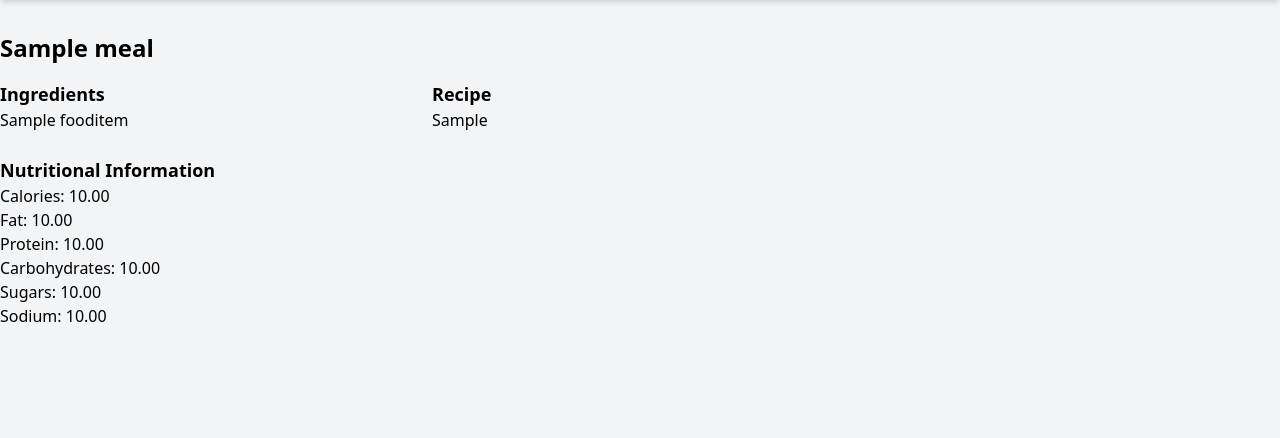
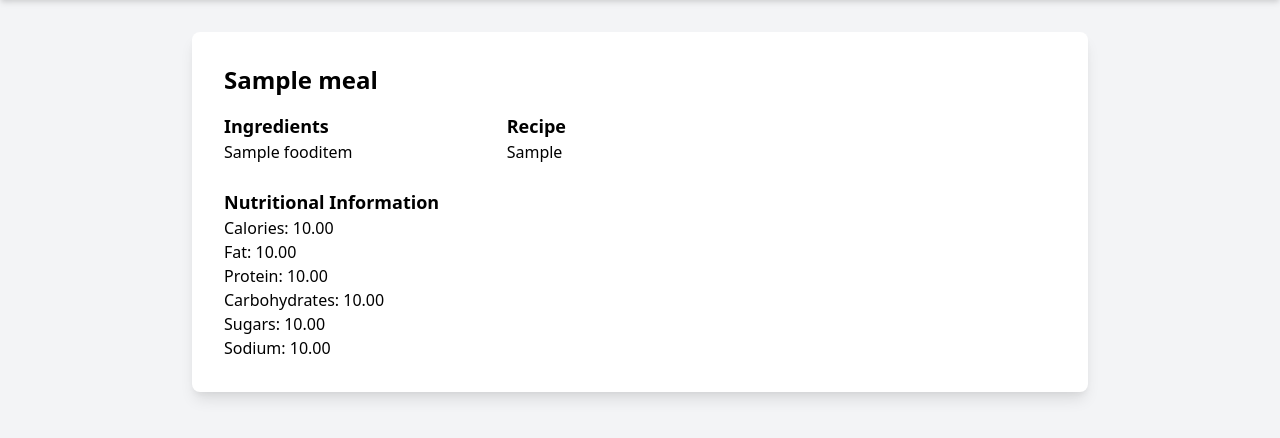
Before and after one commit to maestromaximo/webPerson, a Django app: template templates/meal_detail.html in a window 1280 px wide. Shown: the part 64-502 px from the top of the page. Run offline with Django 5.2, Linux system fonts and the light colour scheme; the template is opened without the code that fills it: values named after a table or form of the project are taken from there, others are empty; tables that the repository leaves empty hold one stand-in row (Sample ...); some libraries are stand-ins or nearby versions.

Commit message:
in white bg now

```diff
--- a/templates/meal_detail.html
+++ b/templates/meal_detail.html
@@ -2,7 +2,7 @@
 {% block title %}Meal Details{% endblock %}
 
 {% block content %}
-<div class="container mx-auto my-8">
+<div class="bg-white p-8 shadow-lg rounded-lg mx-auto my-8 max-w-4xl">
     <h2 class="text-2xl font-semibold mb-4">{{ meal.name }}</h2>
     <div class="grid grid-cols-1 md:grid-cols-3 gap-4">
         <div class="col-span-1">
```
